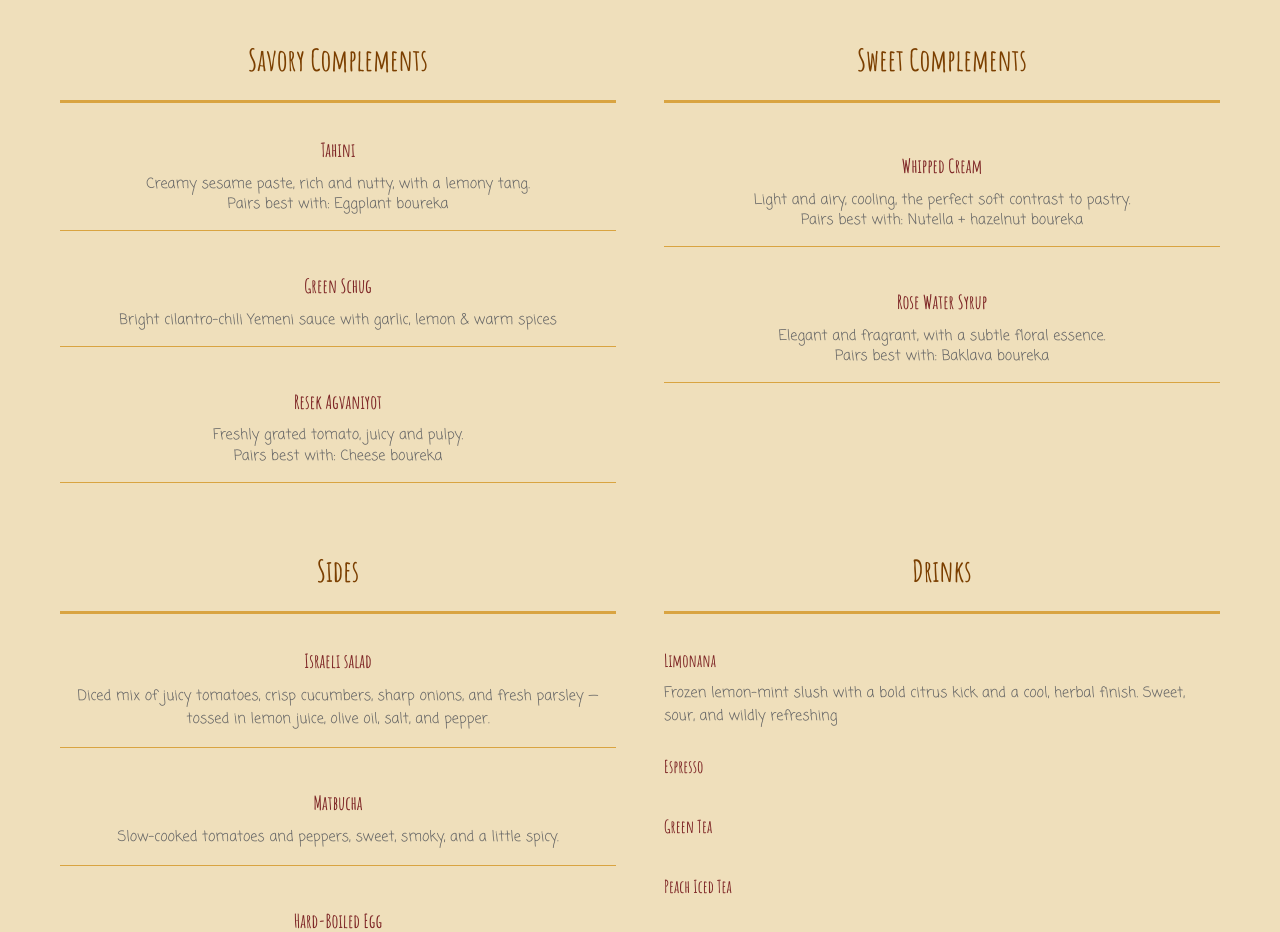
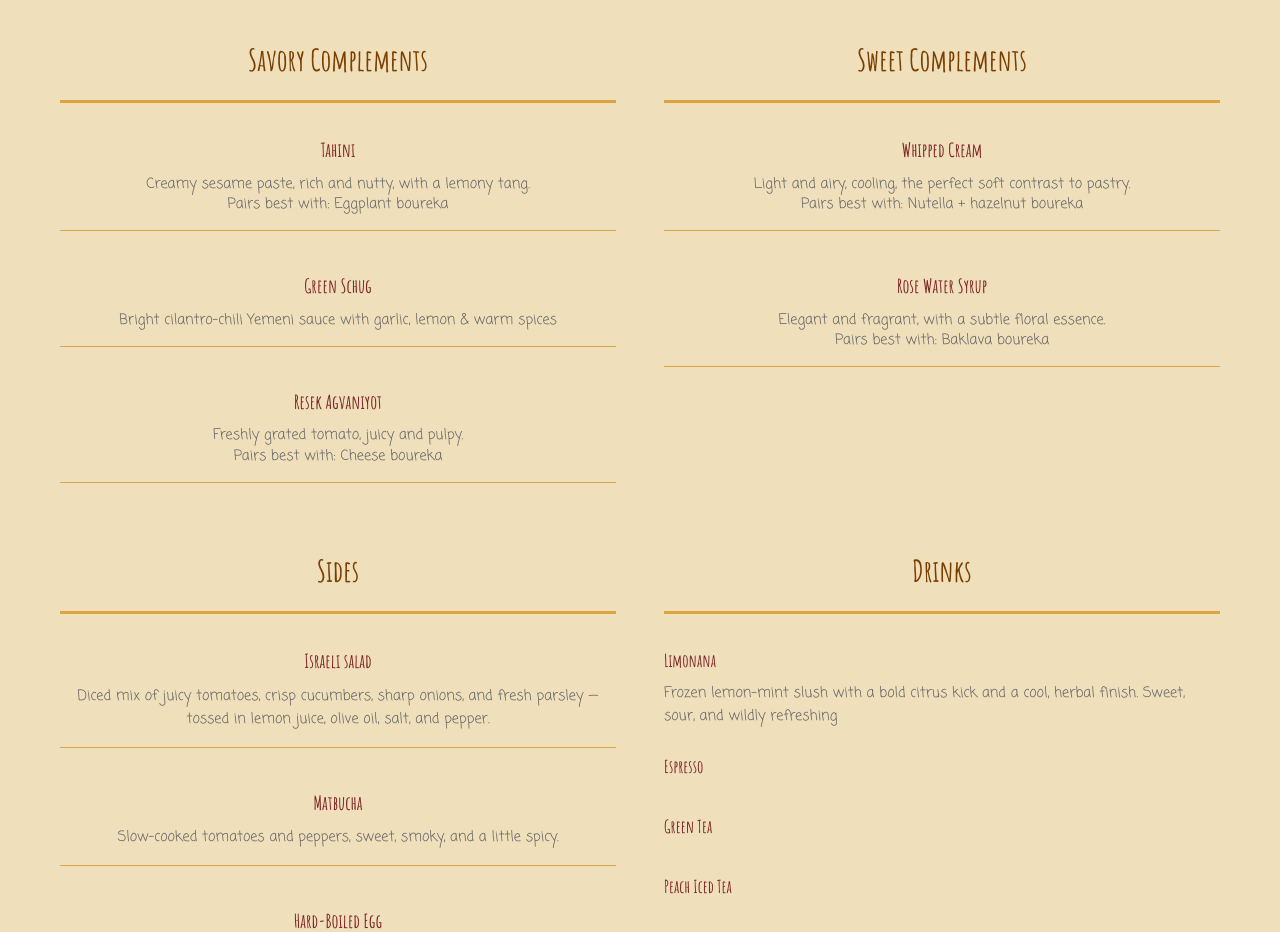
Before and after one commit to yarinkeren1/bomale-website, a React (Create React App) app: page /menu in a window 1280 px wide. Shown: the part 940-1872 px from the top of the page. Built offline with nearby package versions, Linux system fonts and the light colour scheme; the HTML template or start-up script is replaced by a standard one; a web font is replaced by a local one.

Commit message:
Remove margin-top entirely from sweet complements to move sections to the top

```diff
--- a/src/App.css
+++ b/src/App.css
@@ -437,7 +437,7 @@
 }
 
 .sweet-complements .complements-list {
-    margin-top: 1rem;
+    margin-top: 0;
 }
 
 .savory-complements h3,
```
